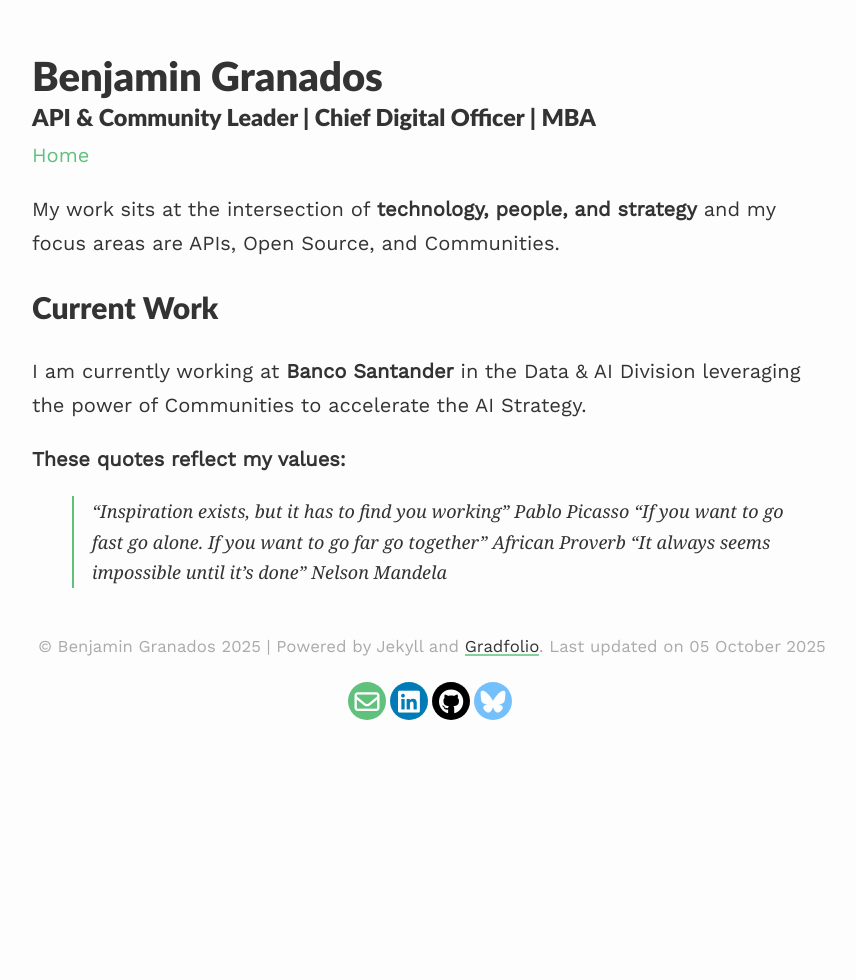
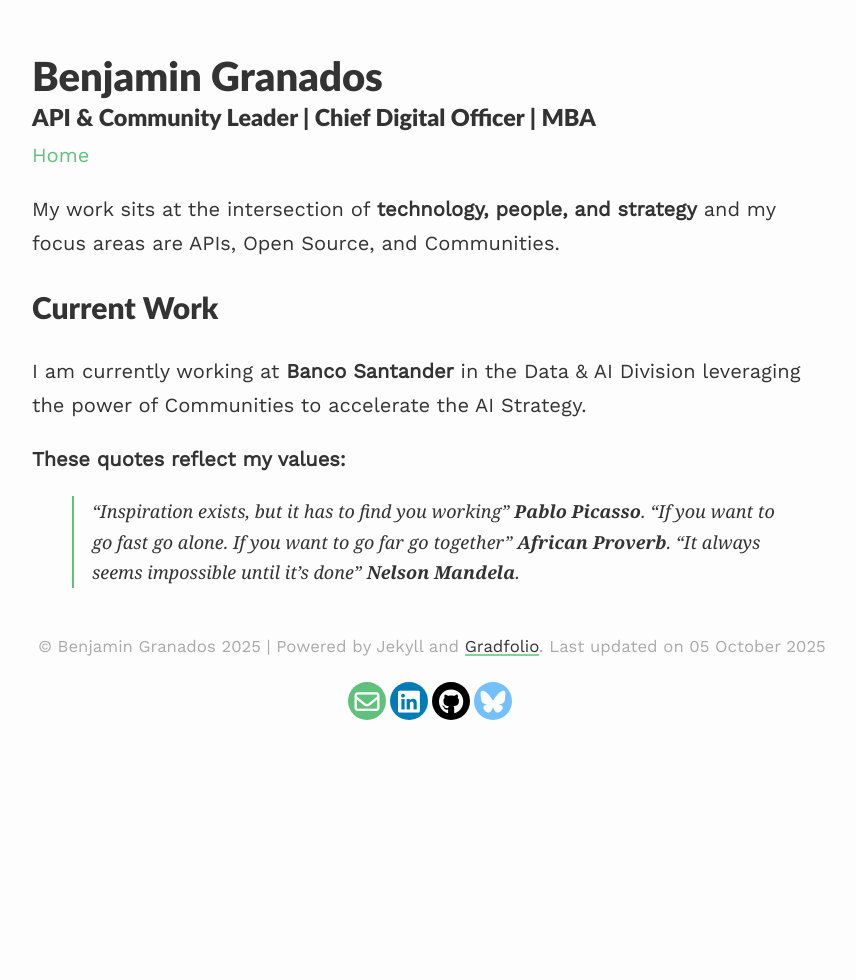
Before and after one commit to benjagm/benjagm-page, a Jekyll site: the page built from index.md, in a window 1280 px wide. Shown: the whole page, without its empty margins (208-1064 px from the left). Built offline with Jekyll 4.4.1, drawn with Linux system fonts in a browser that asks for light colours.

Commit message:
last changes

```diff
--- a/index.md
+++ b/index.md
@@ -9,6 +9,7 @@ My work sits at the intersection of **technology, people, and strategy** and my
 I am currently working at **Banco Santander** in the Data & AI Division leveraging the power of Communities to accelerate the AI Strategy.
 
 **These quotes reflect my values:**
-> "Inspiration exists, but it has to find you working" Pablo Picasso
-> "If you want to go fast go alone. If you want to go far go together" African Proverb
-> "It always seems impossible until it's done" Nelson Mandela
+
+> *"Inspiration exists, but it has to find you working"* **Pablo Picasso**.
+> *"If you want to go fast go alone. If you want to go far go together"* **African Proverb**.
+> *"It always seems impossible until it's done"* **Nelson Mandela**.
```
